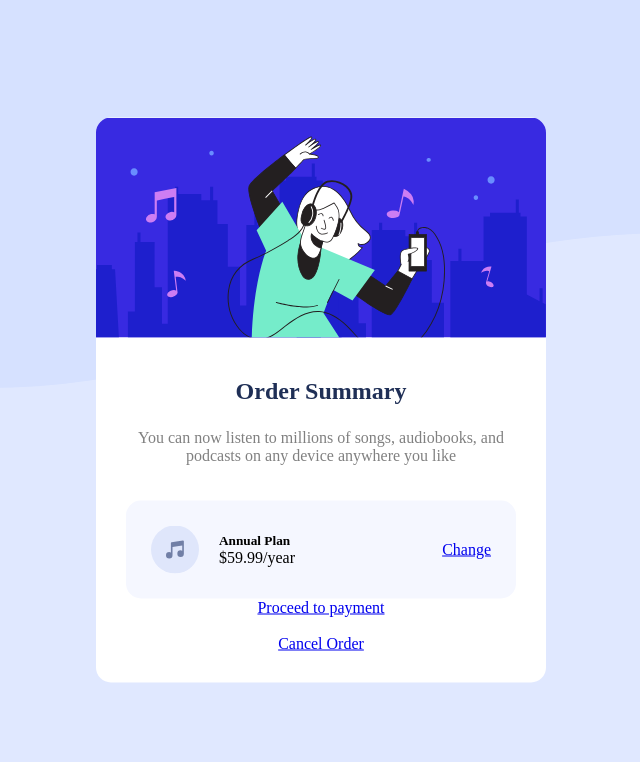
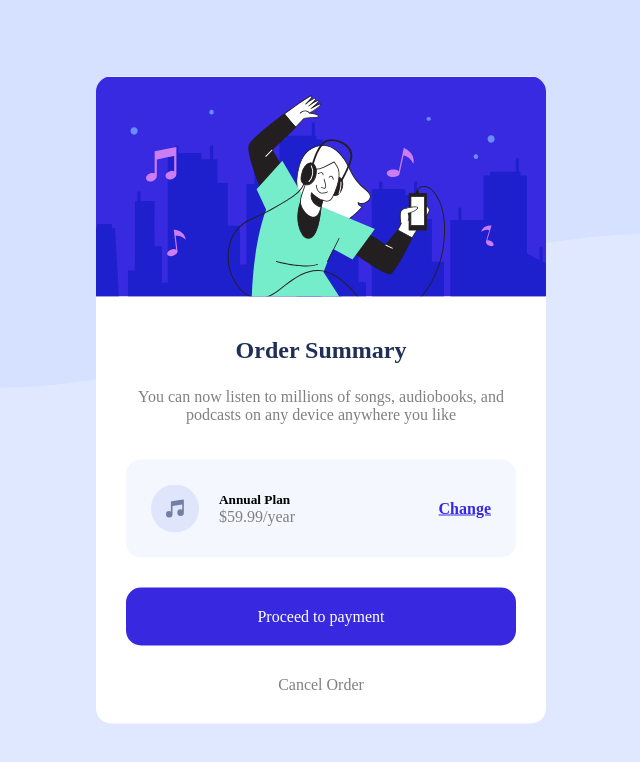
Before and after one commit to EsereO/01_order-summary, a plain HTML site: page index.html in a window 1280 px wide. Shown: the whole page, without its empty margins (319-959 px from the left). Drawn offline with Linux system fonts and the light colour scheme.

Commit message:
2nd commit

```diff
--- a/index.html
+++ b/index.html
@@ -22,7 +22,7 @@
 
         <h2><strong>Order Summary</strong></h2>
 
-        <p class="fun">You can now listen to millions of songs, audiobooks, and podcasts on any device anywhere you like</p>
+        <p>You can now listen to millions of songs, audiobooks, and podcasts on any device anywhere you like</p>
 
       </div>
 
@@ -38,11 +38,10 @@
         <a href="#">Change</a>
       </div>
 
-      <section class="s">
+      <div class="s">
         <a href="#" class="proceed">Proceed to payment</a>
-        <br><br>
         <a href="#" class="cancel">Cancel Order</a>
-      </section>
+      </div>
 
     </section>
   </body>
--- a/style.css
+++ b/style.css
@@ -14,6 +14,8 @@
     background-color: #e0e8ff;
     position: relative;
     text-align: center;
+    font-size: 16px;
+
  }
 
  .folder{
@@ -37,15 +39,15 @@ h2{
     font-weight: 900px;
 }
 
-.fun{
+p{
     color:grey
 }
 
 .box{
     background-color: #f5f7ff;
     box-sizing: content-box;
-    margin-left: 30px;
-    margin-right: 30px;
+    margin: 0 30px;
+    margin-bottom: 1em;
     border-radius: 15px;
     padding: 25px;
     display: flex;
@@ -63,8 +65,48 @@ h2{
 }
 
 .h5{
-    font-weight: 900px;
+    font-weight: 900;
+    font-size: 15px;
+    color: #1f2f56;
 }
+
+.box a{
+    font-weight: 900;
+    color: #3829e0;
+}
+
+.box a:hover{
+    text-decoration: none;
+    color: #3829e0;
+}
+
 .s{
     margin-bottom: 30px;
 }
+
+a.proceed{
+    display: block;
+    text-decoration: none;
+    background-color: #3829e0;
+    color: white;
+    padding: 20px 0;
+    margin: 30px 30px;
+    border-radius: 15px;
+}
+
+a.proceed:hover{
+    background-color: rgb(64, 0, 128)
+}
+
+a.cancel{
+    text-decoration: none;
+    color:grey
+}
+
+a.cancel:hover{
+    color: #3829e0;
+}
+
+@media screen and (max-width: 375px) {
+
+}
```
